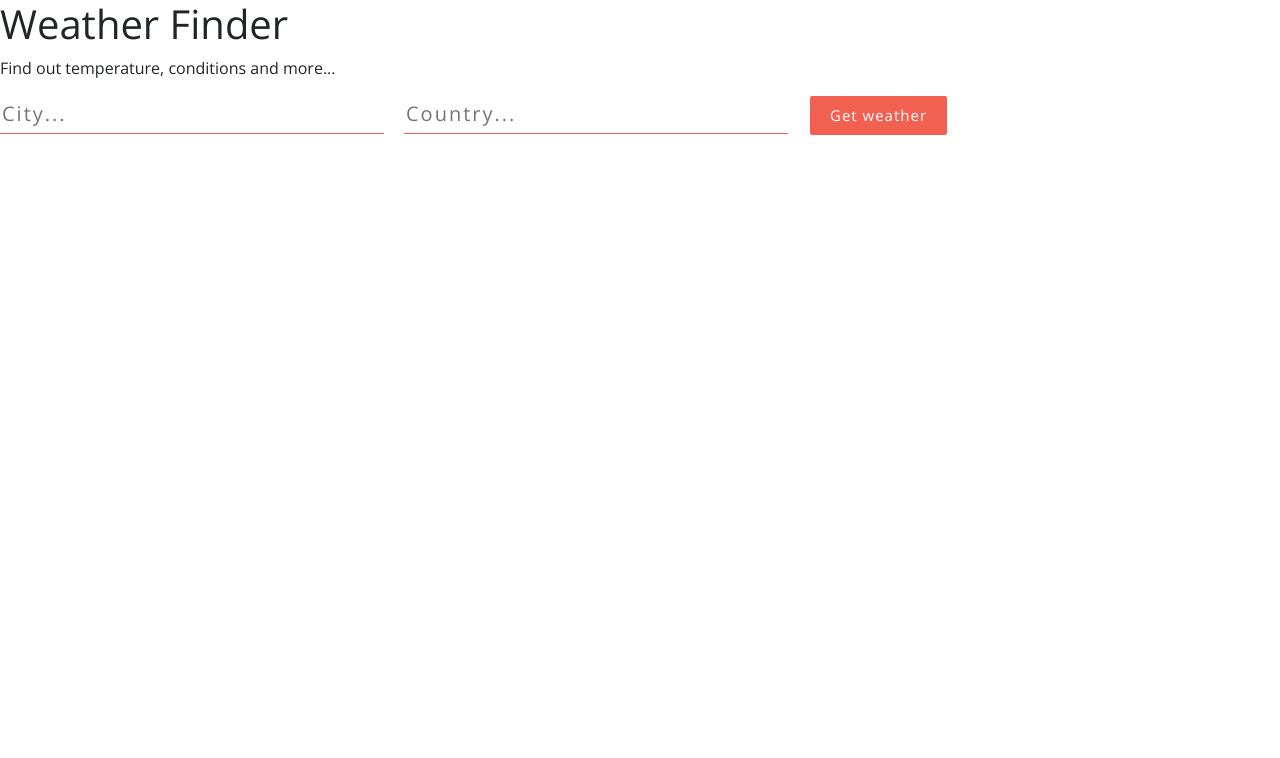
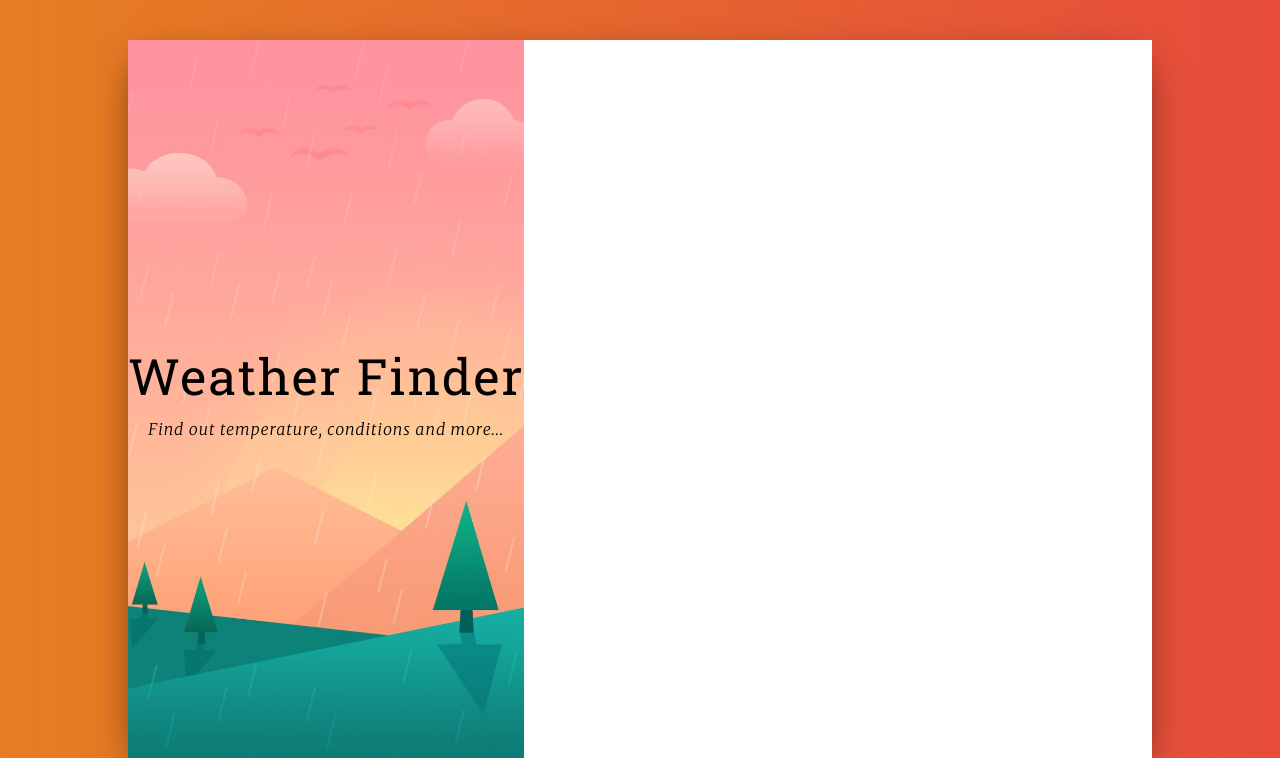
Before and after one commit to Jahanzaib5/React-weather-app, a React (Create React App) app: page / in a window 1280 px wide. Shown: the top 758 px of the page. Built offline with nearby package versions, Linux system fonts and the light colour scheme.

Commit message:
making in the process

```diff
--- a/src/App.js
+++ b/src/App.js
@@ -3,7 +3,7 @@ import Titles from "./components/Titles";
 import Form from "./components/Form";
 import Weather from "./components/Weather";
 import { async } from "q";
-import './App.css';
+import "./App.css";
 
 const API_KEY = "0e26025171b1ce5cc2800abf0bad7c07";
 
@@ -38,21 +38,29 @@ export default class App extends Component {
         description: data.weather[0].description,
         error: ""
       });
-    }else{
+    } else {
       this.setState({
         temperature: undefined,
-        city:undefined,
+        city: undefined,
         country: undefined,
         humidity: undefined,
         description: undefined,
         error: "Please enter the values!"
-      })
+      });
     }
   };
   render() {
     return (
       <div>
+        <div>
+          <div className="wrapper">
+            <div className="main">
+              <div className="container">
+                <div className="row">
+                  <div className="col-xs-5 title-container">
                     <Titles />
+                  </div>
+                  <div className="col-xs-7 form-container">
                     <Form getWeather={this.getWeather} />
                     <Weather
                       temperature={this.state.temperature}
@@ -63,6 +71,12 @@ export default class App extends Component {
                       error={this.state.error}
                     />
                   </div>
+                </div>
+              </div>
+            </div>
+          </div>
+        </div>
+      </div>
     );
   }
 }
--- a/src/components/Titles.js
+++ b/src/components/Titles.js
@@ -4,8 +4,8 @@ export default class Titles extends Component {
     render() {
         return (
             <div>
-                <h1>Weather Finder</h1>
-                <p>Find out temperature, conditions and more...</p>
+                <h1 className='title-container__title'>Weather Finder</h1>
+                <p className='title-container__subtitle'>Find out temperature, conditions and more...</p>
             </div>
         )
     }
--- a/src/components/Weather.js
+++ b/src/components/Weather.js
@@ -3,12 +3,30 @@ import React, { Component } from 'react'
 export default class Weather extends Component {
     render() {
         return (
-            <div>
-                {this.props.city && this.props.country && <p>Location: {this.props.city}, {this.props.country}</p>}
-                {this.props.temperature && <p>Temperature: {this.props.temperature}</p>}
-                {this.props.humidity && <p>Humidity: {this.props.humidity}</p>}
-                {this.props.description && <p>Conditions: {this.props.description}</p>}
-                {this.props.error && <p>{this.props.error}</p>}
+            <div className='weather__info'>
+                {
+                    this.props.city && this.props.country && <p>Location:
+                         <span>{this.props.city}, {this.props.country}</span>
+                    </p>
+                }
+                {
+                    this.props.temperature && <p>Temperature:
+                        <span>{this.props.temperature}</span>
+                    </p>
+                }
+                {
+                    this.props.humidity && <p>Humidity:
+                         <span>{this.props.humidity}</span>
+                    </p>
+                }
+                {
+                    this.props.description && <p>Conditions:
+                         <span>{this.props.description}</span>
+                    </p>
+                }
+                {
+                    this.props.error && <p>{this.props.error}</p>
+                }
 
             </div>
         )
```
Lines whose indentation alone changed are shown as unchanged.
